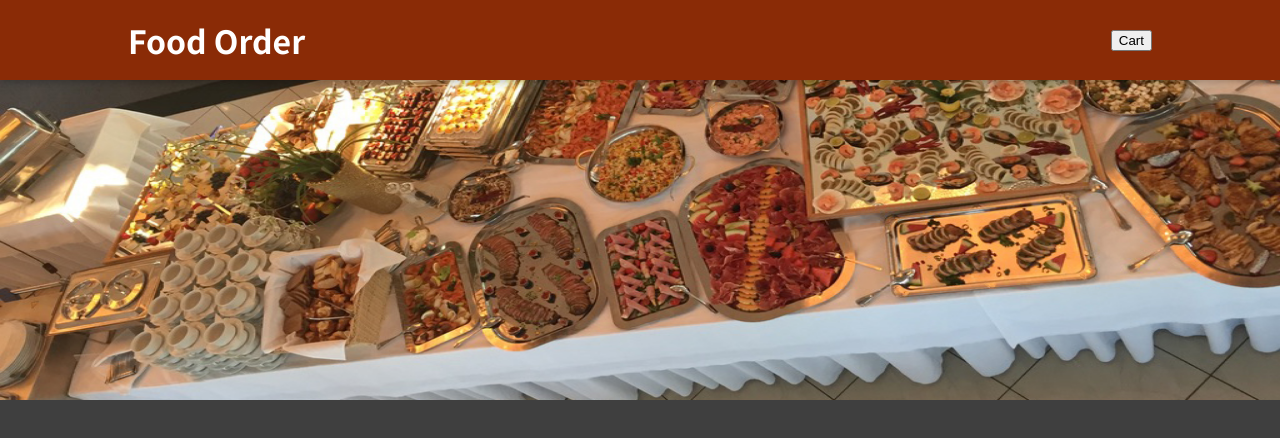
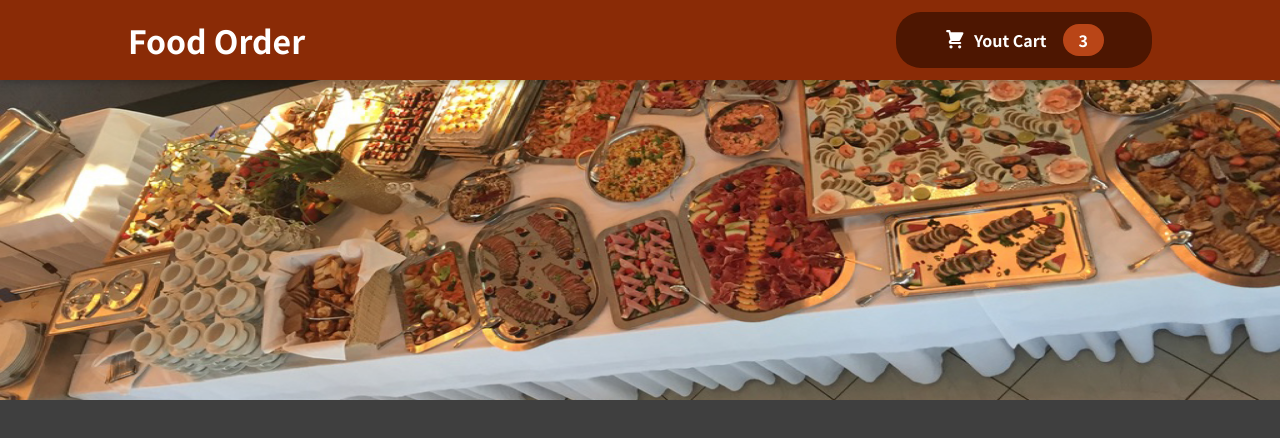
Before and after one commit to farrelahmady/academind_react_complete_guide, a React (Create React App) app: page / in a window 1280 px wide. Shown: the top 438 px of the page. Built offline with nearby package versions, Linux system fonts and the light colour scheme.

Commit message:
HeaderCartButton

```diff
--- /dev/null
+++ b/src/components/Cart/CartIcon.js
@@ -0,0 +1,13 @@
+function CartIcon() {
+	return (
+		<svg
+			xmlns="http://www.w3.org/2000/svg"
+			viewBox="0 0 20 20"
+			fill="currentColor"
+		>
+			<path d="M3 1a1 1 0 000 2h1.22l.305 1.222a.997.997 0 00.01.042l1.358 5.43-.893.892C3.74 11.846 4.632 14 6.414 14H15a1 1 0 000-2H6.414l1-1H14a1 1 0 00.894-.553l3-6A1 1 0 0017 3H6.28l-.31-1.243A1 1 0 005 1H3zM16 16.5a1.5 1.5 0 11-3 0 1.5 1.5 0 013 0zM6.5 18a1.5 1.5 0 100-3 1.5 1.5 0 000 3z" />
+		</svg>
+	);
+}
+
+export default CartIcon;
--- a/src/components/Layout/Header/Header.js
+++ b/src/components/Layout/Header/Header.js
@@ -5,13 +5,14 @@
 
 //* Import Image
 import mealImage from "../../../assets/meals.jpg";
+import HeaderCartButton from "./HeaderCartButton";
 
 function Header() {
 	return (
 		<>
 			<header className={style.header}>
 				<h1>Food Order</h1>
-				<button>Cart</button>
+				<HeaderCartButton />
 			</header>
 			<div>
 				<img
--- /dev/null
+++ b/src/components/Layout/Header/HeaderCartButton.js
@@ -0,0 +1,20 @@
+import React from "react";
+
+//* Import Components
+import CartIcon from "../../Cart/CartIcon";
+
+//* Import CSS
+import style from "./HeaderCartButton.module.css";
+function HeaderCartButton() {
+	return (
+		<button className={style.button}>
+			<span className={style.icon}>
+				<CartIcon />
+			</span>
+			<span>Yout Cart</span>
+			<span className={style.badge}>3</span>
+		</button>
+	);
+}
+
+export default HeaderCartButton;
--- /dev/null
+++ b/src/components/Layout/Header/HeaderCartButton.module.css
@@ -0,0 +1,59 @@
+.button {
+	cursor: pointer;
+	font: inherit;
+	border: none;
+	background-color: #4d1601;
+	color: white;
+	padding: 0.75rem 3rem;
+	display: flex;
+	justify-content: space-around;
+	align-items: center;
+	border-radius: 25px;
+	font-weight: bold;
+}
+
+.button:hover,
+.button:active {
+	background-color: #2c0d00;
+}
+
+.icon {
+	width: 1.35rem;
+	height: 1.35rem;
+	margin-right: 0.5rem;
+}
+
+.badge {
+	background-color: #b94517;
+	padding: 0.25rem 1rem;
+	border-radius: 25px;
+	margin-left: 1rem;
+	font-weight: bold;
+}
+
+.button:hover .badge,
+.button:active .badge {
+	background-color: #92320c;
+}
+
+.bump {
+	animation: bump 300ms ease-out;
+}
+
+@keyframes bump {
+	0% {
+		transform: scale(1);
+	}
+	10% {
+		transform: scale(0.9);
+	}
+	30% {
+		transform: scale(1.1);
+	}
+	50% {
+		transform: scale(1.15);
+	}
+	100% {
+		transform: scale(1);
+	}
+}
```
